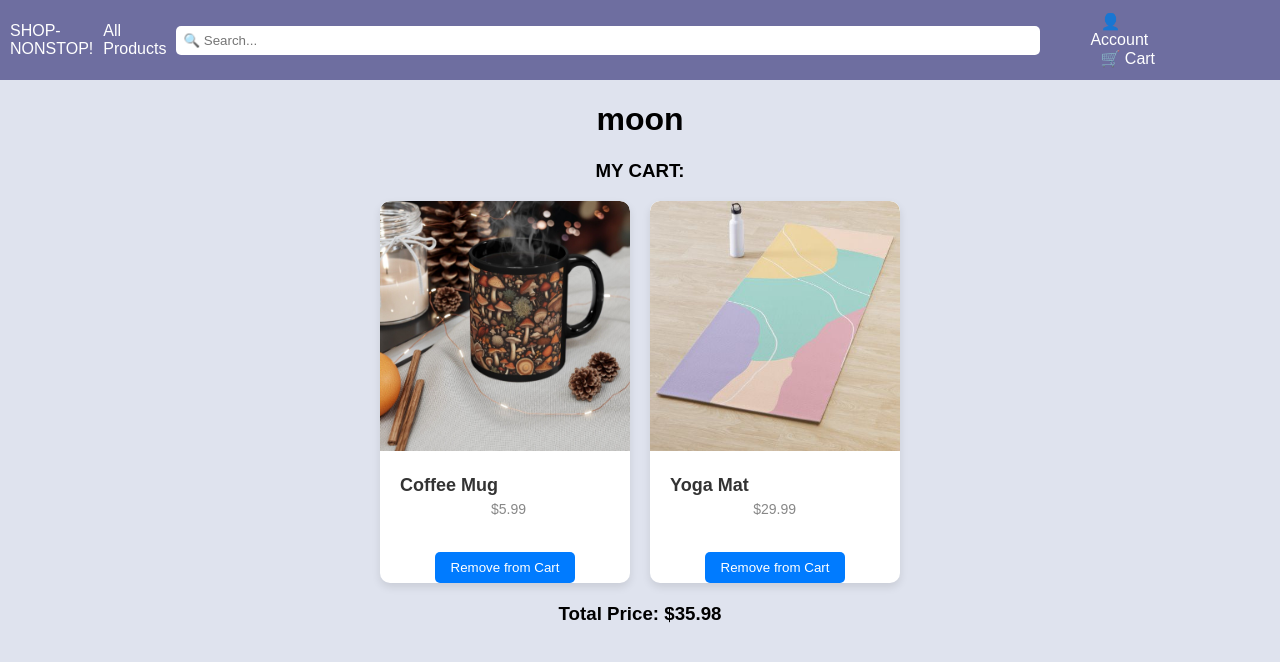
After one commit to 0ofpro/E-commerce-Website, a Flask app: page /cart in a window 1280 px wide. The commit adds this page. Shown: the top 662 px of the page. Run offline with Flask 3, Linux system fonts and the light colour scheme; a user stored in the database is signed in.

Commit message:
implementing cart(add to cart, removie from cart, show total price)

```diff
--- a/app/routes.py
+++ b/app/routes.py
@@ -1,6 +1,6 @@
 from app import app, db
 from flask import render_template, request, redirect, url_for,flash,session,send_from_directory,abort,jsonify
-from app.models import Items,User,UserPreference, RatingReview,Wishlist
+from app.models import Items,User,UserPreference, RatingReview,Wishlist,Cart
 from sqlalchemy.sql import text,or_
 from math import ceil
 
@@ -238,3 +238,84 @@ def logout():
     session.clear()
     # Redirect the user to the login page or any other page you want
     return redirect(url_for('login'))
+
+
+
+@app.route('/add_to_cart', methods=['POST'])
+def add_to_cart():
+    if request.method == 'POST':
+        username = session.get('username')
+        user = User.query.filter_by(username=username).first()
+        user_id = user.id # Corrected line
+
+        # Check if the user is logged in
+        if not user_id:
+            flash('Please log in to add items to your cart.', 'error')
+            return redirect(url_for('login'))
+
+        # Get item ID from the form
+        item_id = request.form.get('item_id')
+
+        # Check if the item is already in the user's wishlist
+        existing_cart_item = Cart.query.filter_by(user_id=user_id, item_id=item_id).first()
+        if existing_cart_item:
+            flash('Item is already in your cart', 'error')
+        else:
+            # Add the item to the user's wishlist
+            cart_item = Cart(user_id=user_id, item_id=item_id)
+            db.session.add(cart_item)
+            db.session.commit()
+            flash('Item added to cart successfully', 'success')
+
+        return redirect(url_for('product_page', Item_ID=item_id))
+
+
+@app.route('/cart')
+def cart():
+    username = session.get('username')
+        #user_id = session.get('user_id')
+    if username:
+            # Fetch user preferences
+            user = User.query.filter_by(username=username).first()
+
+            #fetch user's wishlist items
+            cart_items = Cart.query.filter_by(user_id=user.id).all()
+
+            # Extract item IDs from wishlist items
+            item_ids = [item.item_id for item in cart_items]
+
+            # Fetch wishlist products based on item IDs
+            cart_products = Items.query.filter(Items.Item_ID.in_(item_ids)).all()
+            total_price = round(sum([(item.price) for item in cart_products]), 2)
+            return render_template('cart.html', username=username,cart_products=cart_products,total_price=total_price)
+    else:
+            return redirect(url_for('product'))
+
+
+@app.route('/remove_from_cart/<item_id>', methods=['POST'])
+def remove_from_cart(item_id):
+    if request.method == 'POST':
+        # Retrieve the user's ID from the session
+        username = session.get('username')
+
+        if username:
+            user = User.query.filter_by(username=username).first()
+
+            if user:
+                user_id = user.id
+
+                # Check if the item exists in the user's wishlist
+                cart_item = Cart.query.filter_by(user_id=user_id, item_id=item_id).first()
+                if cart_item:
+                    # Remove the item from the wishlist
+                    db.session.delete(cart_item)
+                    db.session.commit()
+                    flash('Item removed from cart successfully', 'success')
+                else:
+                    flash('Item not found in your cart', 'error')
+            else:
+                flash('User not found', 'error')
+        else:
+            flash('Please log in to remove items from your cart.', 'error')
+
+        return redirect(url_for('cart'))
--- a/app/templates/base.html
+++ b/app/templates/base.html
@@ -159,7 +159,7 @@
                     <a href="/login">➡️ Logout</a>
                 </div>
             </div>
-            <a href="#">🛒 Cart</a>
+            <a href="/cart">🛒 Cart</a>
         </div>
     </div>
 
--- /dev/null
+++ b/app/templates/cart.html
@@ -0,0 +1,113 @@
+{% extends 'base.html' %}
+
+{% block content %}
+<title>Dashboard</title>
+<style>
+    /* Additional styles for dashboard */
+    .products-container {
+        display: flex;
+        flex-wrap: wrap;
+        gap: 20px;
+        justify-content: center;
+    }
+
+    .product-section {
+        background-color: #ffffff;
+        border-radius: 10px;
+        box-shadow: 0 4px 8px rgba(0, 0, 0, 0.1);
+        overflow: hidden;
+        transition: transform 0.3s ease;
+        width: 250px;
+    }
+
+    .product-section:hover {
+        transform: translateY(-5px);
+    }
+
+    .product-details {
+        padding: 20px;
+    }
+
+    .product-details h3 {
+        margin: 0;
+        font-size: 18px;
+        color: #333;
+    }
+
+    .product-details p {
+        margin: 5px 0;
+        font-size: 14px;
+        color: #888;
+    }
+
+    .product-image {
+        width: 100%;
+        height: auto;
+        border-radius: 10px 10px 0 0;
+    }
+
+    .product-button {
+        display: flex;
+        justify-content: center;
+        margin-top: 10px;
+    }
+
+    .product-button button {
+        padding: 8px 16px;
+        background-color: #007bff;
+        color: #fff;
+        text-decoration: none;
+        border-radius: 5px;
+        transition: background-color 0.3s ease;
+        cursor: pointer;
+        border: none;
+    }
+
+    .product-button button:hover {
+        background-color: #0056b3;
+    }
+
+    .productimage {
+        max-width: 100%;
+        height: auto;
+    }
+
+    .total-price-container {
+        text-align: center;
+        margin-top: 20px;
+    }
+</style>
+
+<div class="content">
+    <div class="total-price-container">
+        <h1>{{username}}</h1>
+    </div>
+    <div class="total-price-container">
+        <h3>MY CART:</h3>
+    </div>
+    <div class="products-container">
+        {% for item in cart_products %}
+        <div class="product-section">
+            <div class="product">
+                <img src="{{ item.pic }}" alt="Product Image" class="product-image">
+                <div class="product-details">
+                    <h3>{{ item.name }}</h3>
+                    <p>${{ item.price }}</p>
+                </div>
+                <div class="product-button">
+                    <form action="{{ url_for('remove_from_cart', item_id=item.Item_ID) }}" method="POST">
+                        <input type="hidden" name="item_id" value="{{ item.Item_ID }}">
+                        <input type="hidden" name="user_id" value="{{ user_id }}">
+                        <button type="submit">Remove from Cart</button>
+                    </form>
+                </div>
+            </div>
+        </div>
+        {% endfor %}
+    </div>
+    <div class="total-price-container">
+        <h3>Total Price: ${{ total_price }}</h3>
+    </div>
+</div>
+
+{% endblock %}
```
Also changed, not shown: app/models.py (+10 -0 lines), app/templates/product.html (+7 -0 lines), instance/ecommerce.db.
